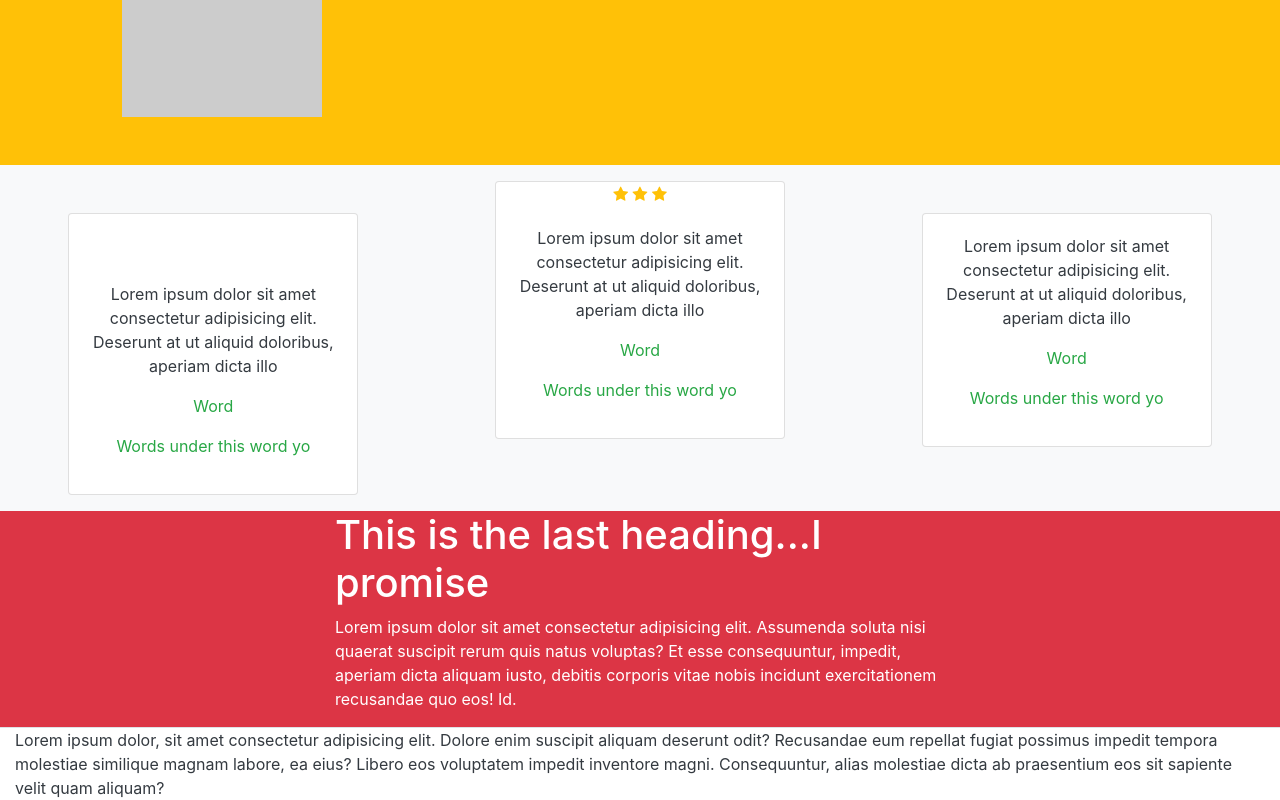
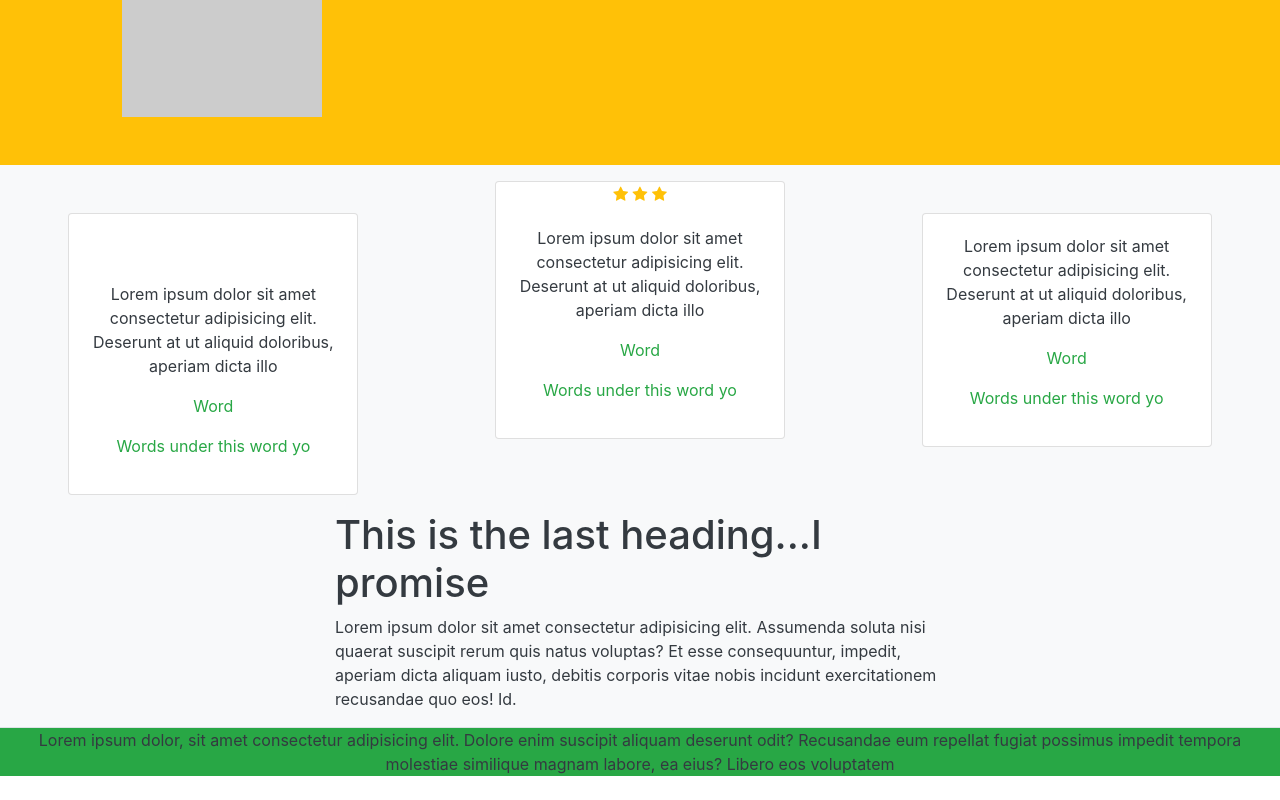
Before and after one commit to Ryan-A-Davis/week-one, a plain HTML site: page index.html in a window 1280 px wide. Shown: the part 1012-1812 px from the top of the page. After the commit the page ends 1788 px from the top, so only its background shows below. Drawn offline with nearby package versions, Linux system fonts and the light colour scheme; placeholder pictures from the web are drawn by us.

Commit message:
Updated Site

```diff
--- a/index.html
+++ b/index.html
@@ -146,8 +146,8 @@
         </div>
       </div>
     </section>
-    <section class="row justify-content-center align-content-center bg-danger">
-      <div class="col-md-6">
+    <section class="row justify-content-center align-content-center bg-light">
+      <div class="col-md-6 text-dark">
         <h1>This is the last heading...I promise</h1>
         <p>Lorem ipsum dolor sit amet consectetur adipisicing elit. Assumenda soluta nisi quaerat suscipit rerum quis
           natus voluptas? Et esse consequuntur, impedit, aperiam dicta aliquam iusto, debitis corporis vitae nobis
@@ -156,11 +156,10 @@
     </section>
   </main>
   <footer class="container-fluid bg-white">
-    <div class="row border-top bg-white">
-      <div class="col text-dark">
+    <div class="row border-top bg-success">
+      <div class="col text-dark text-center">
         Lorem ipsum dolor, sit amet consectetur adipisicing elit. Dolore enim suscipit aliquam deserunt odit? Recusandae
         eum repellat fugiat possimus impedit tempora molestiae similique magnam labore, ea eius? Libero eos voluptatem
-        impedit inventore magni. Consequuntur, alias molestiae dicta ab praesentium eos sit sapiente velit quam aliquam?
       </div>
     </div>
   </footer>
```
